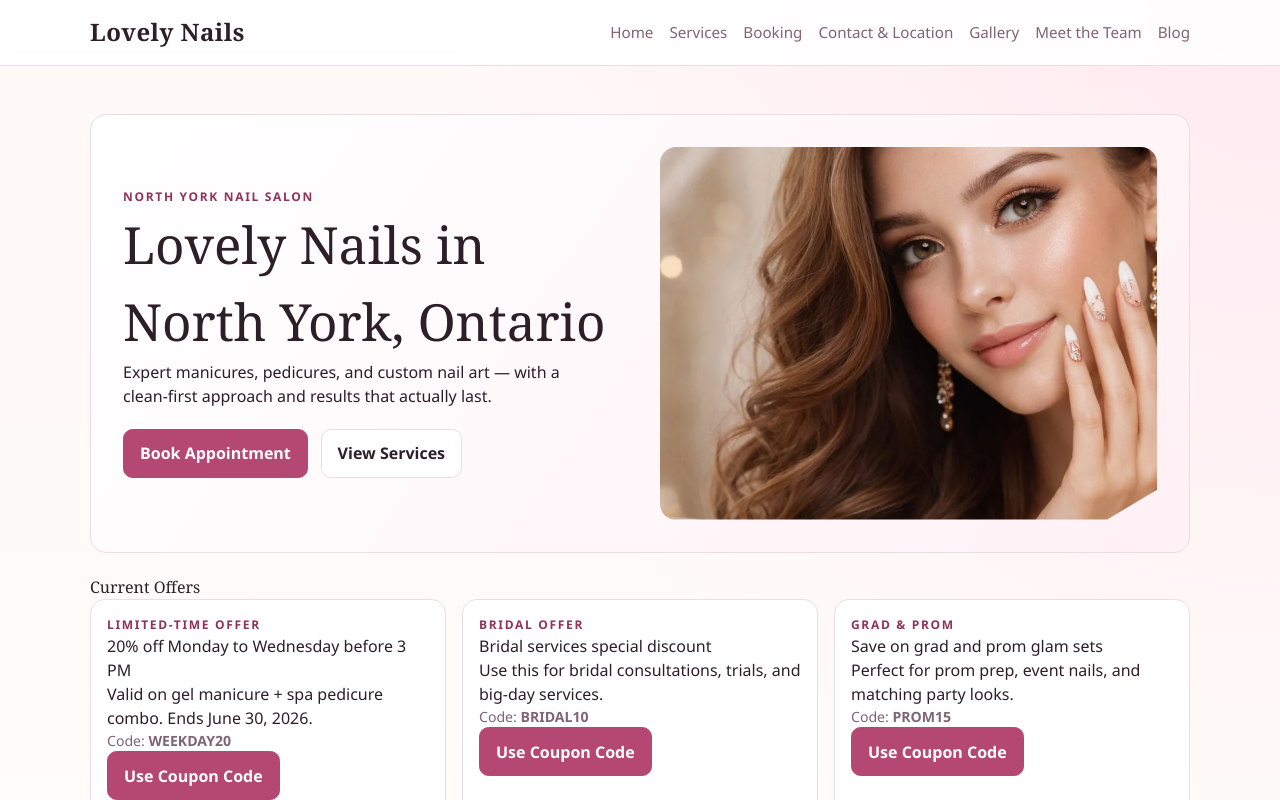
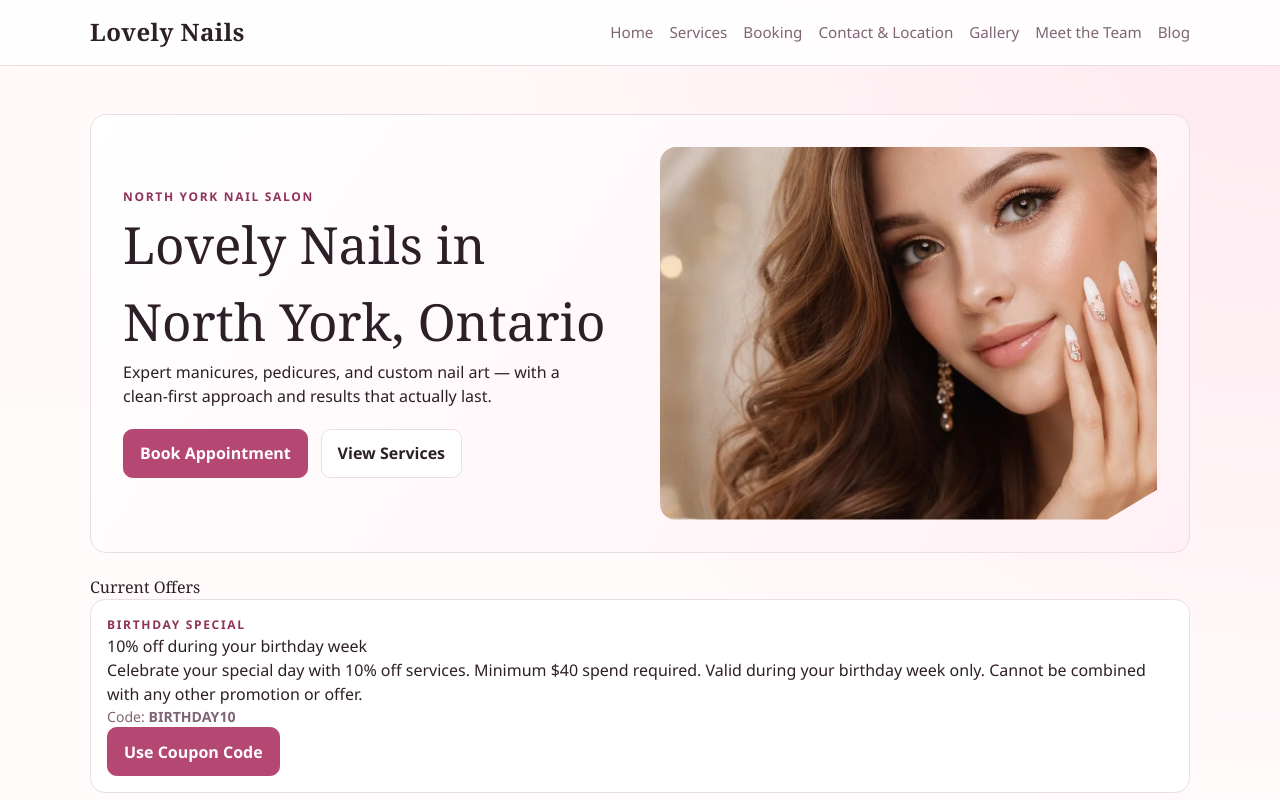
Before and after one commit to cindyorangis/lovelynails, a Next.js app: page / in a window 1280 px wide. Shown: the top 800 px of the page. Built offline with nearby package versions, Linux system fonts and the light colour scheme.

Commit message:
update promos

```diff
--- a/app/site-data.ts
+++ b/app/site-data.ts
@@ -48,32 +48,13 @@ export type Promotion = {
 
 export const promotions: Promotion[] = [
   {
-    id: "weekday-combo",
+    id: "birthday-discount",
     isActive: true,
-    label: "Limited-Time Offer",
-    headline: "20% off Monday to Wednesday before 3 PM",
-    details: "Valid on gel manicure + spa pedicure combo. Ends June 30, 2026.",
-    couponCode: "WEEKDAY20",
-    ctaLabel: "Use Coupon Code",
-    ctaHref: "/booking",
-  },
-  {
-    id: "bridal-discount",
-    isActive: true,
-    label: "Bridal Offer",
-    headline: "Bridal services special discount",
-    details: "Use this for bridal consultations, trials, and big-day services.",
-    couponCode: "BRIDAL10",
-    ctaLabel: "Use Coupon Code",
-    ctaHref: "/booking",
-  },
-  {
-    id: "grad-prom",
-    isActive: true,
-    label: "Grad & Prom",
-    headline: "Save on grad and prom glam sets",
-    details: "Perfect for prom prep, event nails, and matching party looks.",
-    couponCode: "PROM15",
+    label: "Birthday Special",
+    headline: "10% off during your birthday week",
+    details:
+      "Celebrate your special day with 10% off services. Minimum $40 spend required. Valid during your birthday week only. Cannot be combined with any other promotion or offer.",
+    couponCode: "BIRTHDAY10",
     ctaLabel: "Use Coupon Code",
     ctaHref: "/booking",
   },
```
